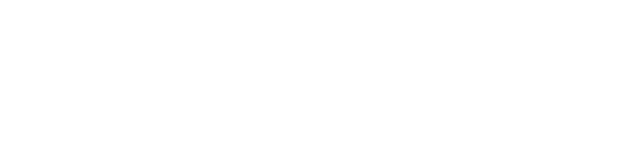
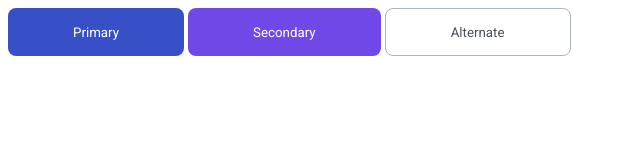
Before and after one commit to js-tasks-ru/htmlcss-20220919_kuzya9, a website: page 03-lection1/01-button/index.html in a window 1280 px wide. Shown: the whole page, without its empty margins (0-640 px from the left). Drawn offline with Linux system fonts and the light colour scheme.

Commit message:
dz3-1_buttons

```diff
--- a/03-lection1/01-button/button.css
+++ b/03-lection1/01-button/button.css
@@ -1 +1,41 @@
 /* Стилизация кнопки */
+
+.button {
+    height: 48px;
+    border: none;
+    border-radius: 8px;
+    padding:  15px 65px 14px 65px;
+    cursor: pointer;
+    color: var(--white);
+}
+
+.button:disabled {
+    pointer-events: none;
+    opacity: 0.5;
+}
+
+.button__primary {
+    background: var(--primary);
+}
+
+.button__primary:hover {
+    background: #2342C0;;
+}
+
+.button__secondary {
+    background: var(--secondary);
+}
+
+.button__secondary:hover {
+    background: #5028C6;
+}
+
+.button__alternate {
+    color: var(--grey-4);
+    border: 1px solid #ACB5BD;
+    background: var(--white);
+}
+
+.button__alternate:hover {
+    border: 1px solid #212429;
+}
--- a/03-lection1/01-button/index.html
+++ b/03-lection1/01-button/index.html
@@ -6,6 +6,8 @@
         <link rel="stylesheet" href="./button.css">
     </head>
     <body>
-
+    <button class="button button__primary">Primary</button>
+    <button class="button button__secondary">Secondary</button>
+    <button class="button button__alternate">Alternate</button>
     </body>
 </html>
```
